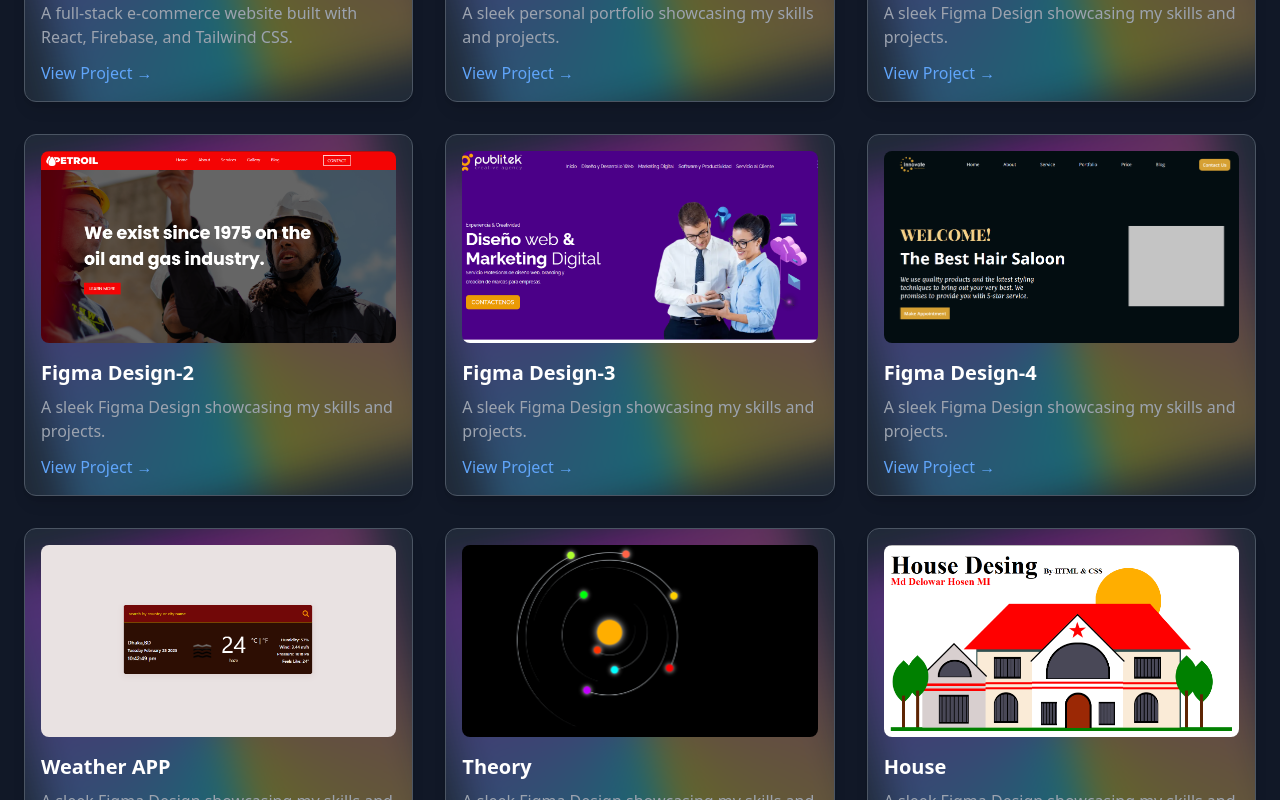
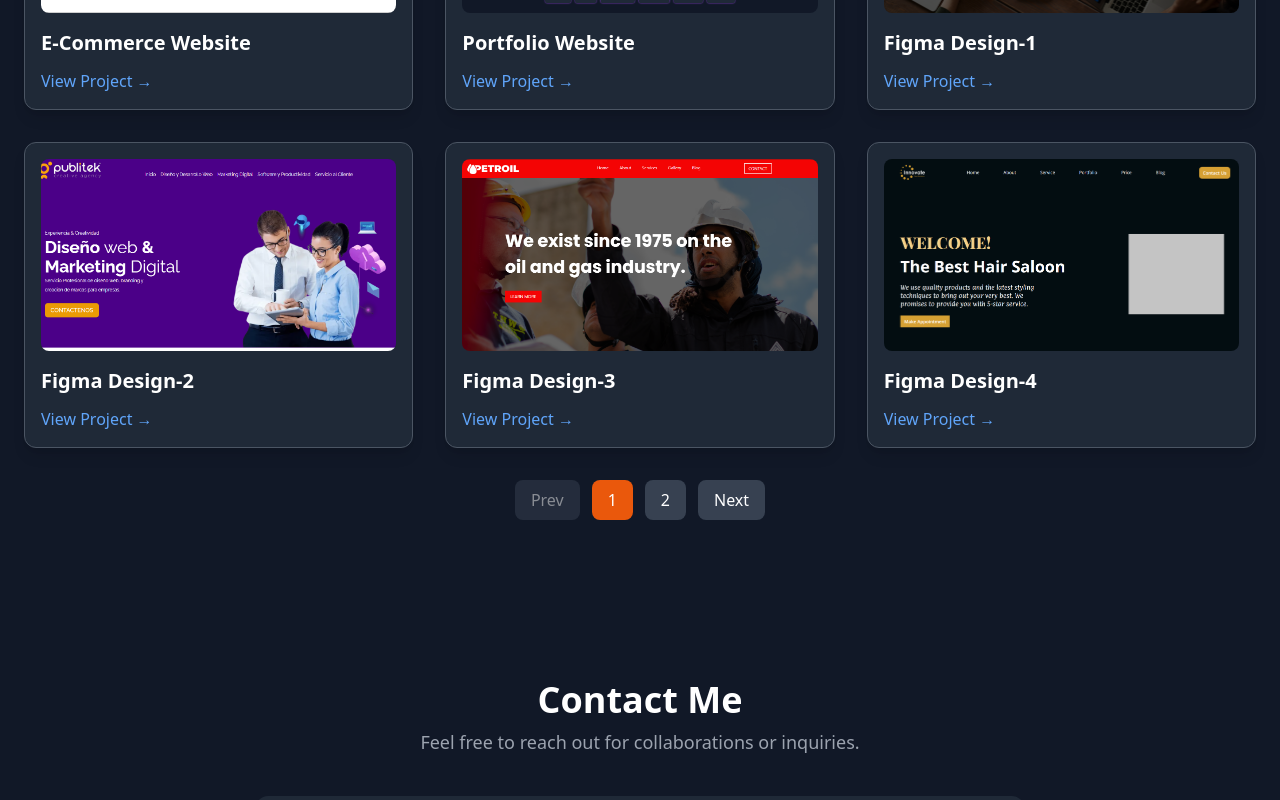
Before and after one commit to delowarmi/Portfolio, a React (Vite) app: page / in a window 1280 px wide. Shown: the part 4480-5280 px from the top of the page. Built offline with nearby package versions, Linux system fonts and the light colour scheme.

Commit message:
Add Messenger component and implement chat functionality; adjust scroll progress indicator position and enhance portfolio project filtering with pagination

```diff
--- /dev/null
+++ b/src/components/Messenger.jsx
@@ -0,0 +1,23 @@
+import { FaFacebookMessenger } from "react-icons/fa6";
+
+const Messenger = () => {
+  const handleChat = () => {
+    window.open("https://m.me/md.delowarhossenmi", "_blank");
+  };
+
+  return (
+<div className="fixed bottom-24 right-6 group">
+<button
+  onClick={handleChat}
+  className="fixed bottom-24 right-6 bg-blue-600 text-white p-4 rounded-full shadow-2xl hover:scale-110 transition duration-300 animate-pulse before:content-[''] before:absolute before:inset-0 before:rounded-full before:bg-blue-400 before:opacity-50 before:blur-lg before:animate-ping"
+>
+  <FaFacebookMessenger size={24} />
+  <span className="absolute -top-10 left-1/2 -translate-x-1/2 text-white text-[12px] px-3 py-1 opacity-0 group-hover:opacity-100 transition duration-300 whitespace-nowrap w-max drop-shadow-[0_0_10px_rgba(255,255,255,0.8)]">
+  Message me
+</span>
+</button>
+</div>
+  );
+};
+
+export default Messenger;
--- a/src/components/pages/Index.jsx
+++ b/src/components/pages/Index.jsx
@@ -9,6 +9,7 @@ import Portfolio from "./Portfolio";
 import Contact from "./Contact";
 import Skills from "../Skills";
 import TechnologySkills from "../TechnologySkills";
+import Messenger from "../Messenger";
 
 const skills = ["HTML", "CSS", "JavaScript", "Bootstrap", "Tailwind", "React.js", "Next.js"];
 const projects = [
@@ -125,9 +126,9 @@ const Home = () => {
 
 
       {/* Scroll Progress Indicator  */}
-      <div className="fixed bottom-10 right-10 z-50">
+      <div className="fixed bottom-4 right-4 z-50">
       <motion.div
-      className="fixed bottom-10 right-10 z-50"
+      className="fixed bottom-4 right-4 z-50"
       initial={{ opacity: 0, scale: 0.5 }}
       animate={{ opacity: isVisible ? 1 : 0, scale: isVisible ? 1 : 0.5 }}
       transition={{ duration: 0.3 }}
@@ -150,6 +151,7 @@ const Home = () => {
         <span className="absolute text-white text-sm font-bold">{Math.round(scrollProgress)}%</span>
       </motion.div>
     </motion.div>
+    <Messenger />
       </div>
     </>
   );
--- a/src/components/pages/Portfolio.jsx
+++ b/src/components/pages/Portfolio.jsx
@@ -1,65 +1,33 @@
-import React from "react";
+import React, { useState } from "react";
 import { motion } from "framer-motion";
+
+const categories = ["All", "Website Design", "App Mobile Design", "Figma Design", "Other's"];
 const projects = [
-  {
-    title: "E-Commerce Website",
-    description:
-      "A full-stack e-commerce website built with React, Firebase, and Tailwind CSS.",
-    image: "/Orebi.png",
-    link: "https://orebi-e-commerce-with-responsive.vercel.app/",
-  },
-  {
-    title: "Portfolio Website",
-    description:
-      "A sleek personal portfolio showcasing my skills and projects.",
-    image: "/portfolio.png",
-    link: "https://portfolio-delowarmis-projects.vercel.app/",
-  },
-  {
-    title: "Figma Design-1",
-    description: "A sleek Figma Design showcasing my skills and projects.",
-    image: "/figma4.png",
-    link: "https://delowarmi.github.io/project-03/",
-  },
-  {
-    title: "Figma Design-2",
-    description: "A sleek Figma Design showcasing my skills and projects.",
-    image: "/figma2.png",
-    link: "https://delowarmi.github.io/tailwind-2/#",
-  },
-  {
-    title: "Figma Design-3",
-    description: "A sleek Figma Design showcasing my skills and projects.",
-    image: "/figma3.png",
-    link: "https://delowarmi.github.io/project04/",
-  },
-  {
-    title: "Figma Design-4",
-    description: "A sleek Figma Design showcasing my skills and projects.",
-    image: "/figma.png",
-    link: "https://innovet-react-pi.vercel.app/",
-  },
-  {
-    title: "Weather APP",
-    description: "A sleek Figma Design showcasing my skills and projects.",
-    image: "/app.png",
-    link: "https://weather-app-swart-seven-92.vercel.app/",
-  },
-  {
-    title: "Theory",
-    description: "A sleek Figma Design showcasing my skills and projects.",
-    image: "/theory.png",
-    link: "https://delowarmi.github.io/World/",
-  },
-  {
-    title: "House",
-    description: "A sleek Figma Design showcasing my skills and projects.",
-    image: "/house.png",
-    link: "https://delowarmi.github.io/house-1/",
-  },
+  { title: "E-Commerce Website", category: "Website Design", image: "/Orebi.png", link: "https://orebi-e-commerce-with-responsive.vercel.app/" },
+  { title: "Portfolio Website", category: "Website Design", image: "/portfolio.png", link: "https://portfolio-delowarmis-projects.vercel.app/" },
+  { title: "Figma Design-1", category: "Figma Design", image: "/figma4.png", link: "https://delowarmi.github.io/project-03/" },
+  { title: "Figma Design-2", category: "Figma Design", image: "/figma3.png", link: "https://delowarmi.github.io/project04/" },
+  { title: "Figma Design-3", category: "Figma Design", image: "/figma2.png", link: "https://delowarmi.github.io/tailwind-2/" },
+  { title: "Figma Design-4", category: "Figma Design", image: "/figma.png", link: "https://innovet-react-pi.vercel.app/" },
+  { title: "Weather APP", category: "App Mobile Design", image: "/app.png", link: "https://weather-app-swart-seven-92.vercel.app/" },
+  { title: "Theory", category: "Other's", image: "/theory.png", link: "https://delowarmi.github.io/World/" },
+  { title: "House", category: "Other's", image: "/house.png", link: "https://delowarmi.github.io/house-1/" },
 ];
 
 const Portfolio = () => {
+  const [selectedCategory, setSelectedCategory] = useState("All");
+  const [currentPage, setCurrentPage] = useState(1);
+  const itemsPerPage = 6;
+
+  const filteredProjects =
+    selectedCategory === "All"
+      ? projects
+      : projects.filter((project) => project.category === selectedCategory);
+
+  const totalPages = Math.ceil(filteredProjects.length / itemsPerPage);
+  const startIndex = (currentPage - 1) * itemsPerPage;
+  const displayedProjects = filteredProjects.slice(startIndex, startIndex + itemsPerPage);
+
   return (
     <div className="min-h-screen bg-gray-900 text-white px-6 py-20 flex flex-col items-center">
       <motion.h1
@@ -69,47 +37,31 @@ const Portfolio = () => {
       >
         My Portfolio
       </motion.h1>
-      <p className="text-lg text-gray-400 mt-2 text-center">
-        Here are some of my recent projects.
-      </p>
+      <p className="text-lg text-gray-400 mt-2 text-center">Here are some of my recent projects.</p>
+
+      {/* Category Filter Buttons */}
+      <div className="flex gap-4 mt-6">
+        {categories.map((category) => (
+          <button
+            key={category}
+            className={`px-4 py-2 rounded-lg text-white transition-all duration-300 ${
+              selectedCategory === category ? "bg-orange-600 shadow-lg" : "bg-gray-800 hover:bg-gray-700"
+            }`}
+            onClick={() => { setSelectedCategory(category); setCurrentPage(1); }}
+          >
+            {category}
+          </button>
+        ))}
+      </div>
+
+      {/* Project Grid */}
       <div className="max-w-[1320px] w-full mx-auto grid grid-cols-1 md:grid-cols-2 lg:grid-cols-3 gap-8 mt-10">
-        {projects.map((project, index) => (
+        {displayedProjects.map((project, index) => (
           <motion.div
             key={index}
             className="p-4 bg-gray-800 rounded-xl shadow-lg border border-gray-600 relative overflow-hidden"
             whileHover={{ scale: 1.05 }}
           >
-            {/* Border Glow Effect */}
-            <motion.div
-              className="absolute inset-0 rounded-xl"
-              style={{
-                background:
-                  "conic-gradient(from 0deg at 50% 50%, rgba(0,255,255,0.3), rgba(255,0,255,0.3), rgba(255,255,0,0.3))",
-                filter: "blur(20px)",
-              }}
-              animate={{ rotate: 360 }}
-              transition={{
-                duration: 2,
-                repeat: Infinity,
-                ease: "linear",
-              }}
-            />
-
-            {/* Moving Border Dot Effect */}
-            <motion.div
-              className="absolute w-4 h-4 bg-white rounded-full shadow-lg"
-              animate={{
-                x: ["0%", "100%", "100%", "0%", "0%"],
-                y: ["0%", "0%", "100%", "100%", "0%"],
-              }}
-              transition={{
-                duration: 4,
-                repeat: Infinity,
-                ease: "linear",
-              }}
-            />
-
-            {/* Main Content */}
             <div className="relative z-10">
               <img
                 src={project.image}
@@ -117,17 +69,40 @@ const Portfolio = () => {
                 className="w-full rounded-lg h-48 object-cover"
               />
               <h3 className="text-xl font-semibold mt-4">{project.title}</h3>
-              <p className="text-gray-400 mt-2">{project.description}</p>
-              <a
-                href={project.link}
-                className="inline-block mt-3 text-blue-400 hover:underline"
-              >
+              <a href={project.link} className="inline-block mt-3 text-blue-400 hover:underline">
                 View Project →
               </a>
             </div>
           </motion.div>
         ))}
       </div>
+
+      {/* Pagination */}
+      <div className="flex mt-8 gap-3">
+        <button
+          onClick={() => setCurrentPage((prev) => Math.max(prev - 1, 1))}
+          disabled={currentPage === 1}
+          className="px-4 py-2 bg-gray-700 rounded-lg disabled:opacity-50"
+        >
+          Prev
+        </button>
+        {[...Array(totalPages)].map((_, index) => (
+          <button
+            key={index}
+            onClick={() => setCurrentPage(index + 1)}
+            className={`px-4 py-2 rounded-lg ${currentPage === index + 1 ? "bg-orange-600" : "bg-gray-700"}`}
+          >
+            {index + 1}
+          </button>
+        ))}
+        <button
+          onClick={() => setCurrentPage((prev) => Math.min(prev + 1, totalPages))}
+          disabled={currentPage === totalPages}
+          className="px-4 py-2 bg-gray-700 rounded-lg disabled:opacity-50"
+        >
+          Next
+        </button>
+      </div>
     </div>
   );
 };
--- a/src/components/pages/Service.jsx
+++ b/src/components/pages/Service.jsx
@@ -64,7 +64,7 @@ const Service = () => {
             <motion.div
               key={index}
               className="relative p-6 rounded-xl bg-gray-800 border border-gray-600 flex flex-col items-center text-center overflow-hidden"
-              whileHover={{ scale: 1.15, rotateX: -20, translateY: -20 }}
+              whileHover={{ scale: 1.05, rotateX: -10, translateY: -10 }}
             >
               <motion.div className="absolute inset-0 border-[3px] rounded-xl border-gray-600" />
 
```
